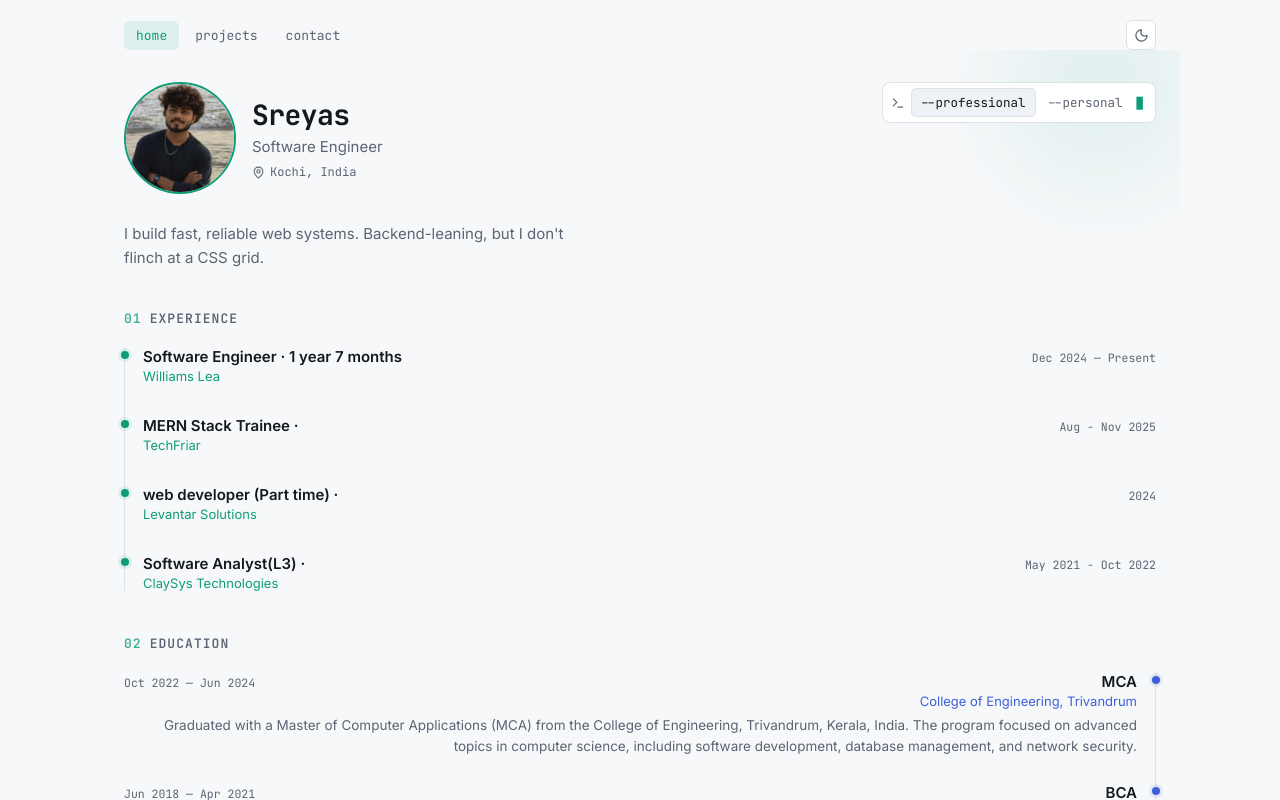
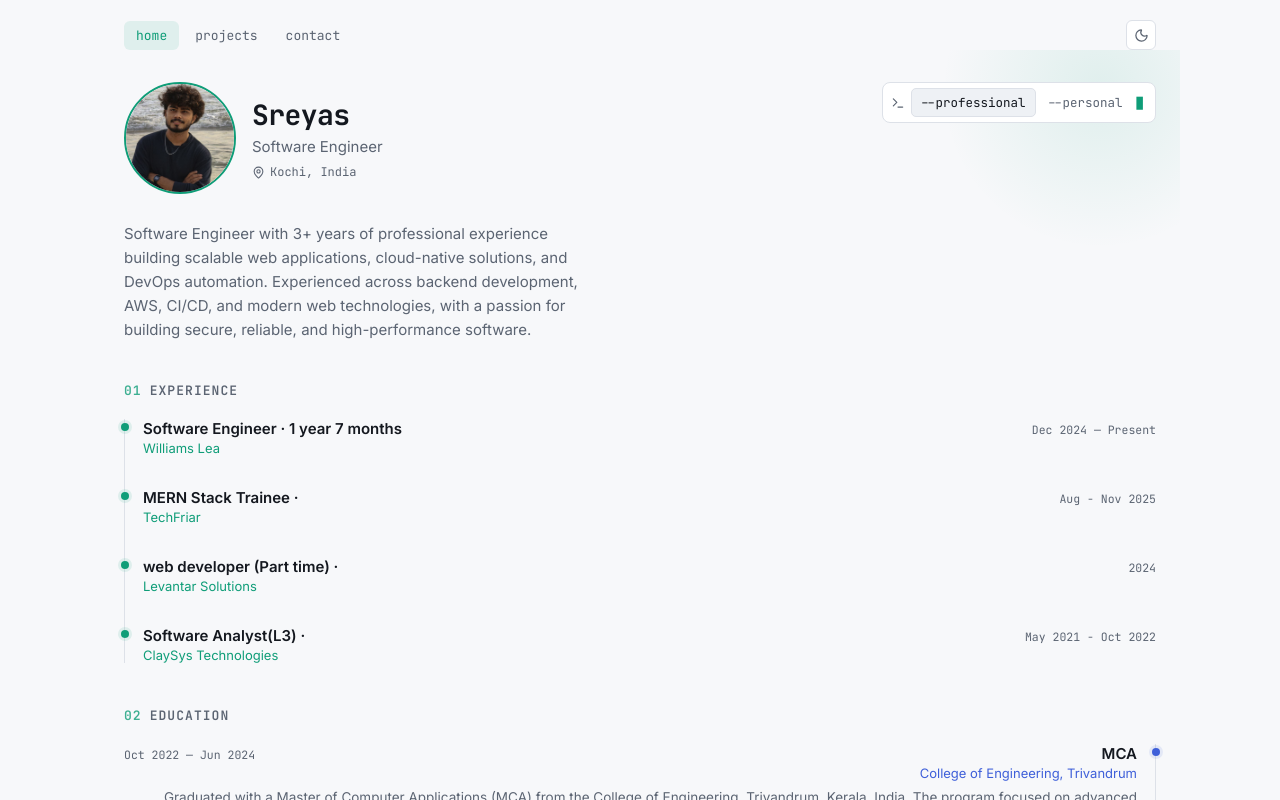
Before and after one commit to sreyas-sc/my-portfolio, a React (Vite) app: page / in a window 1280 px wide. Shown: the top 800 px of the page. Built offline with nearby package versions, Linux system fonts and the light colour scheme.

Commit message:
about content

```diff
--- a/src/data/profile.js
+++ b/src/data/profile.js
@@ -1,12 +1,11 @@
 // src/data/profile.js
 // All your content lives here. Edit freely — nothing below this file needs to change.
-
 export const PROFILE = {
   name: "Sreyas",
   role: "Software Engineer",
   location: "Kochi, India",
   blurb:
-    "I build fast, reliable web systems. Backend-leaning, but I don't flinch at a CSS grid.",
+    "Software Engineer with 3+ years of professional experience building scalable web applications, cloud-native solutions, and DevOps automation. Experienced across backend development, AWS, CI/CD, and modern web technologies, with a passion for building secure, reliable, and high-performance software.",
 };
 
 export const EXPERIENCE = [
```
